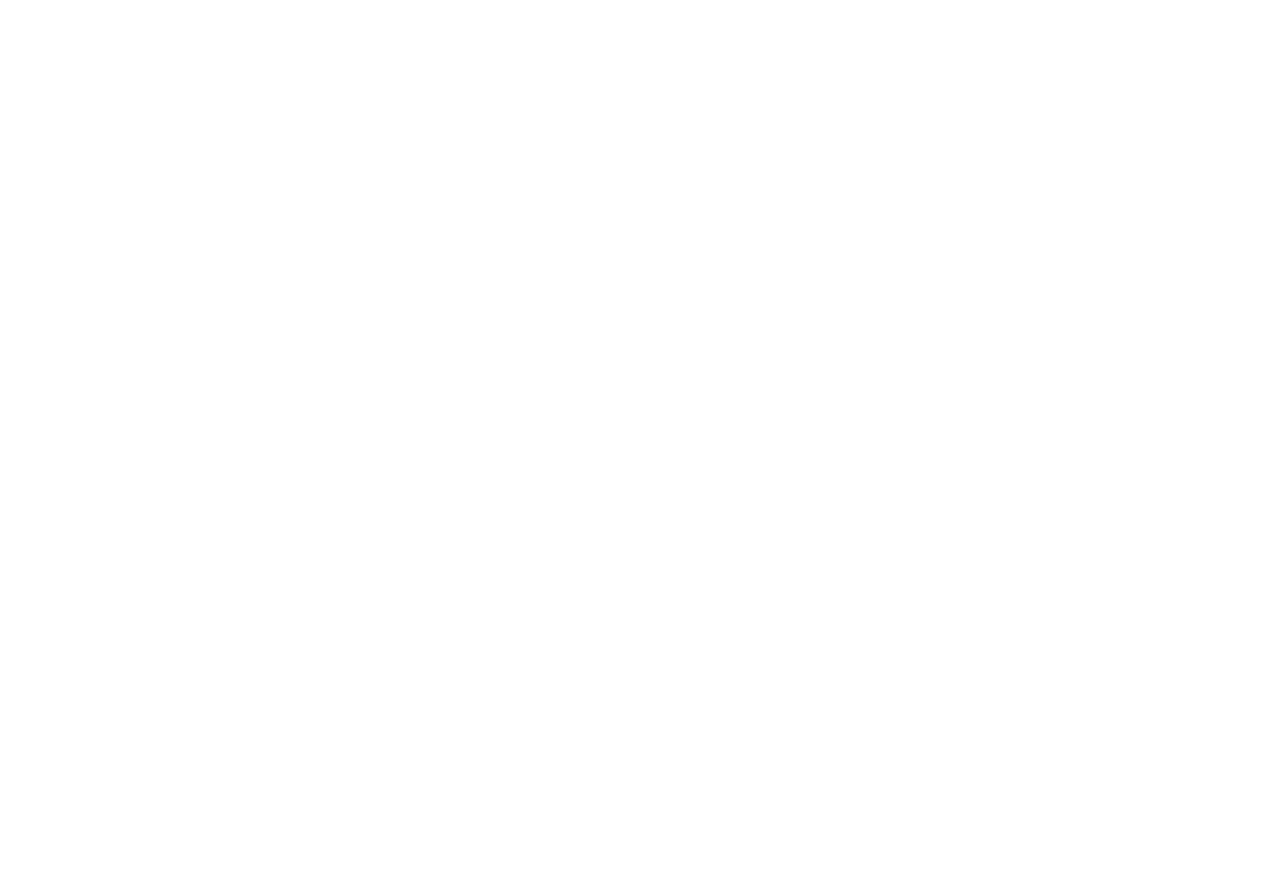
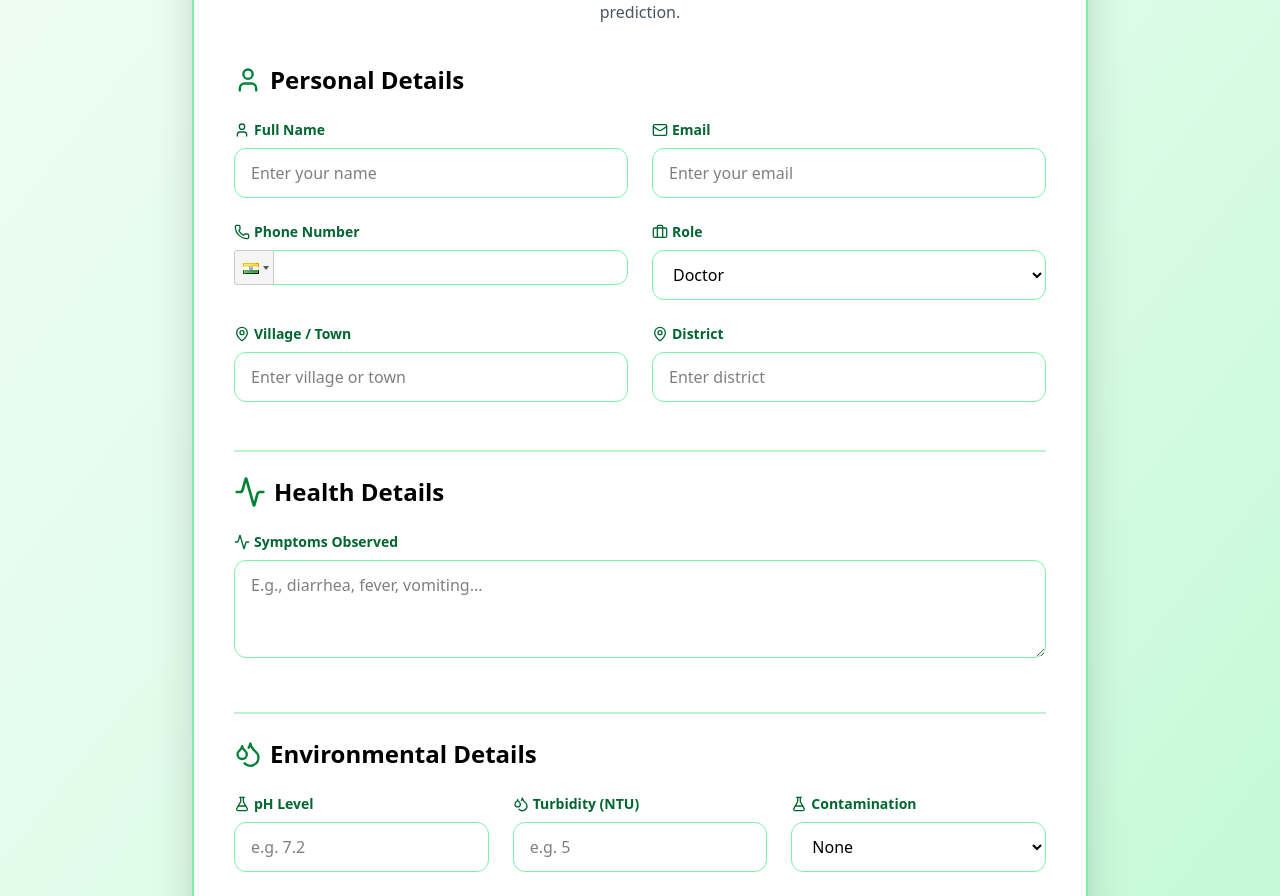
Before and after one commit to Anuj-Pratap-Singh12/Smart-Health-App, a React (Vite) app in the folder frontend/: page /Form in a window 1280 px wide. Shown: the part 186-1082 px from the top of the page. Before the commit the page ends 800 px from the top, so only its background shows below. Built offline with nearby package versions, Linux system fonts and the light colour scheme.

Commit message:
Form page added

```diff
--- a/frontend/src/components/screens/Form.jsx
+++ b/frontend/src/components/screens/Form.jsx
@@ -1,9 +1,236 @@
-import React from 'react'
+import React from "react";
+import PhoneInput from "react-phone-input-2";
+import "react-phone-input-2/lib/style.css";
+import {
+  User,
+  Mail,
+  Phone,
+  Briefcase,
+  MapPin,
+  Activity,
+  Droplets,
+  FlaskConical,
+  Wind,
+  ThermometerSun,
+  ClipboardList,
+} from "lucide-react";
 
 const Form = () => {
   return (
-    <div>Form</div>
-  )
-}
+    <section className="min-h-screen bg-gradient-to-br from-green-50 via-green-100 to-green-200 flex items-center justify-center px-6 py-16 relative">
+      <div className="bg-white shadow-2xl rounded-3xl max-w-4xl w-full p-10 border-2 border-green-300 relative z-10">
+        {/* Header */}
+        <h1 className="text-4xl font-extrabold text-center text-green-800 mb-4">
+          🩺 Smart Health Surveillance Form 🌍
+        </h1>
+        <p className="text-center text-gray-600 mb-10">
+          Help us monitor health and water conditions in your community.
+          Your inputs power AI-based outbreak prediction.
+        </p>
 
-export default Form
+        {/* Form */}
+        <form className="space-y-12">
+          {/* Section: Personal Info */}
+          <div>
+            <h2 className="flex items-center text-2xl font-bold text-black mb-6">
+              <User className="w-7 h-7 text-green-700 mr-2" /> Personal Details
+            </h2>
+
+            {/* Name + Email */}
+            <div className="grid grid-cols-1 md:grid-cols-2 gap-6">
+              <div>
+                <label className="block text-sm font-semibold text-green-800 mb-2 flex items-center">
+                  <User className="w-4 h-4 mr-1" /> Full Name
+                </label>
+                <input
+                  type="text"
+                  placeholder="Enter your name"
+                  className="w-full px-4 py-3 rounded-xl border border-green-300 focus:ring-2 focus:ring-green-500 outline-none"
+                />
+              </div>
+              <div>
+                <label className="block text-sm font-semibold text-green-800 mb-2 flex items-center">
+                  <Mail className="w-4 h-4 mr-1" /> Email
+                </label>
+                <input
+                  type="email"
+                  placeholder="Enter your email"
+                  className="w-full px-4 py-3 rounded-xl border border-green-300 focus:ring-2 focus:ring-green-500 outline-none"
+                />
+              </div>
+            </div>
+
+            {/* Phone + Role */}
+            <div className="grid grid-cols-1 md:grid-cols-2 gap-6 mt-6">
+              <div>
+                <label className="block text-sm font-semibold text-green-800 mb-2 flex items-center">
+                  <Phone className="w-4 h-4 mr-1" /> Phone Number
+                </label>
+                <PhoneInput
+                  country={"in"}
+                  inputClass="!w-full !px-4 !py-3 !rounded-xl !border !border-green-300 focus:!ring-2 focus:!ring-green-500 !outline-none"
+                />
+              </div>
+              <div>
+                <label className="block text-sm font-semibold text-green-800 mb-2 flex items-center">
+                  <Briefcase className="w-4 h-4 mr-1" /> Role
+                </label>
+                <select className="w-full px-4 py-3 rounded-xl border border-green-300 focus:ring-2 focus:ring-green-500 outline-none">
+                  <option>Doctor</option>
+                  <option>ASHA Worker</option>
+                  <option>Community Volunteer</option>
+                  <option>Local Resident</option>
+                </select>
+              </div>
+            </div>
+
+            {/* Location */}
+            <div className="grid grid-cols-1 md:grid-cols-2 gap-6 mt-6">
+              <div>
+                <label className="block text-sm font-semibold text-green-800 mb-2 flex items-center">
+                  <MapPin className="w-4 h-4 mr-1" /> Village / Town
+                </label>
+                <input
+                  type="text"
+                  placeholder="Enter village or town"
+                  className="w-full px-4 py-3 rounded-xl border border-green-300 focus:ring-2 focus:ring-green-500 outline-none"
+                />
+              </div>
+              <div>
+                <label className="block text-sm font-semibold text-green-800 mb-2 flex items-center">
+                  <MapPin className="w-4 h-4 mr-1" /> District
+                </label>
+                <input
+                  type="text"
+                  placeholder="Enter district"
+                  className="w-full px-4 py-3 rounded-xl border border-green-300 focus:ring-2 focus:ring-green-500 outline-none"
+                />
+              </div>
+            </div>
+          </div>
+
+          {/* Divider */}
+          <hr className="border-t-2 border-green-200 my-6" />
+
+          {/* Section: Health Info */}
+          <div>
+            <h2 className="flex items-center text-2xl font-bold text-black mb-6">
+              <Activity className="w-8 h-8 text-green-700 mr-2" /> Health Details
+            </h2>
+            <div>
+              <label className="block text-sm font-semibold text-green-800 mb-2 flex items-center">
+                <Activity className="w-4 h-4 mr-1" /> Symptoms Observed
+              </label>
+              <textarea
+                rows="3"
+                placeholder="E.g., diarrhea, fever, vomiting..."
+                className="w-full px-4 py-3 rounded-xl border border-green-300 focus:ring-2 focus:ring-green-500 outline-none"
+              ></textarea>
+            </div>
+          </div>
+
+          {/* Divider */}
+          <hr className="border-t-2 border-green-200 my-6" />
+
+          {/* Section: Environmental Info */}
+          <div>
+            <h2 className="flex items-center text-2xl font-bold text-black mb-6">
+              <Droplets className="w-7 h-7 text-green-700 mr-2" /> Environmental
+              Details
+            </h2>
+            <div className="grid grid-cols-1 md:grid-cols-3 gap-6">
+              <div>
+                <label className="block text-sm font-semibold text-green-800 mb-2 flex items-center">
+                  <FlaskConical className="w-4 h-4 mr-1" /> pH Level
+                </label>
+                <input
+                  type="number"
+                  step="0.1"
+                  placeholder="e.g. 7.2"
+                  className="w-full px-4 py-3 rounded-xl border border-green-300 focus:ring-2 focus:ring-green-500 outline-none"
+                />
+              </div>
+              <div>
+                <label className="block text-sm font-semibold text-green-800 mb-2 flex items-center">
+                  <Droplets className="w-4 h-4 mr-1" /> Turbidity (NTU)
+                </label>
+                <input
+                  type="number"
+                  placeholder="e.g. 5"
+                  className="w-full px-4 py-3 rounded-xl border border-green-300 focus:ring-2 focus:ring-green-500 outline-none"
+                />
+              </div>
+              <div>
+                <label className="block text-sm font-semibold text-green-800 mb-2 flex items-center">
+                  <FlaskConical className="w-4 h-4 mr-1" /> Contamination
+                </label>
+                <select className="w-full px-4 py-3 rounded-xl border border-green-300 focus:ring-2 focus:ring-green-500 outline-none">
+                  <option>None</option>
+                  <option>Bacterial</option>
+                  <option>Chemical</option>
+                  <option>Other</option>
+                </select>
+              </div>
+            </div>
+
+            {/* AQI + Temp */}
+            <div className="grid grid-cols-1 md:grid-cols-2 gap-6 mt-6">
+              <div>
+                <label className="block text-sm font-semibold text-green-800 mb-2 flex items-center">
+                  <Wind className="w-4 h-4 mr-1" /> AQI Level
+                </label>
+                <input
+                  type="number"
+                  placeholder="e.g. 120"
+                  className="w-full px-4 py-3 rounded-xl border border-green-300 focus:ring-2 focus:ring-green-500 outline-none"
+                />
+              </div>
+              <div>
+                <label className="block text-sm font-semibold text-green-800 mb-2 flex items-center">
+                  <ThermometerSun className="w-4 h-4 mr-1" /> Temperature (°C)
+                </label>
+                <input
+                  type="number"
+                  placeholder="e.g. 36.5"
+                  className="w-full px-4 py-3 rounded-xl border border-green-300 focus:ring-2 focus:ring-green-500 outline-none"
+                />
+              </div>
+            </div>
+          </div>
+
+          {/* Divider */}
+          <hr className="border-t-2 border-green-200 my-6" />
+
+          {/* Section: Additional Info */}
+          <div>
+            <h2 className="flex items-center text-2xl font-bold text-black mb-6">
+              <ClipboardList className="w-7 h-7 text-green-700 mr-2" /> Additional Details
+            </h2>
+            <div>
+              <label className="block text-sm font-semibold text-green-800 mb-2">
+                Notes
+              </label>
+              <textarea
+                rows="3"
+                placeholder="Add any extra information..."
+                className="w-full px-4 py-3 rounded-xl border border-green-300 focus:ring-2 focus:ring-green-500 outline-none"
+              ></textarea>
+            </div>
+          </div>
+
+          {/* Submit */}
+          <div className="text-center">
+            <button
+              type="submit"
+              className="bg-green-600 hover:bg-green-700 text-white px-10 py-3 rounded-2xl font-semibold shadow-lg transition transform hover:scale-105"
+            >
+              ✅ Submit Report
+            </button>
+          </div>
+        </form>
+      </div>
+    </section>
+  );
+};
+
+export default Form;
```
